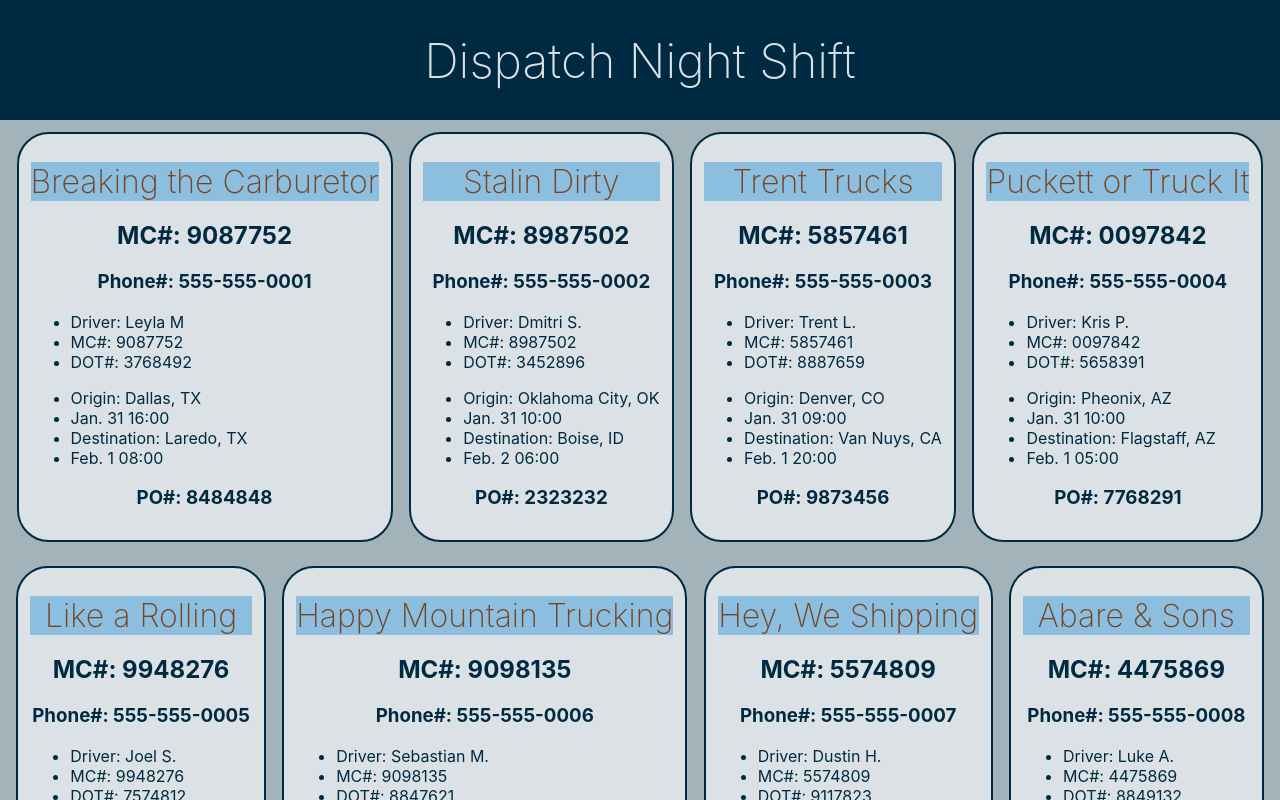
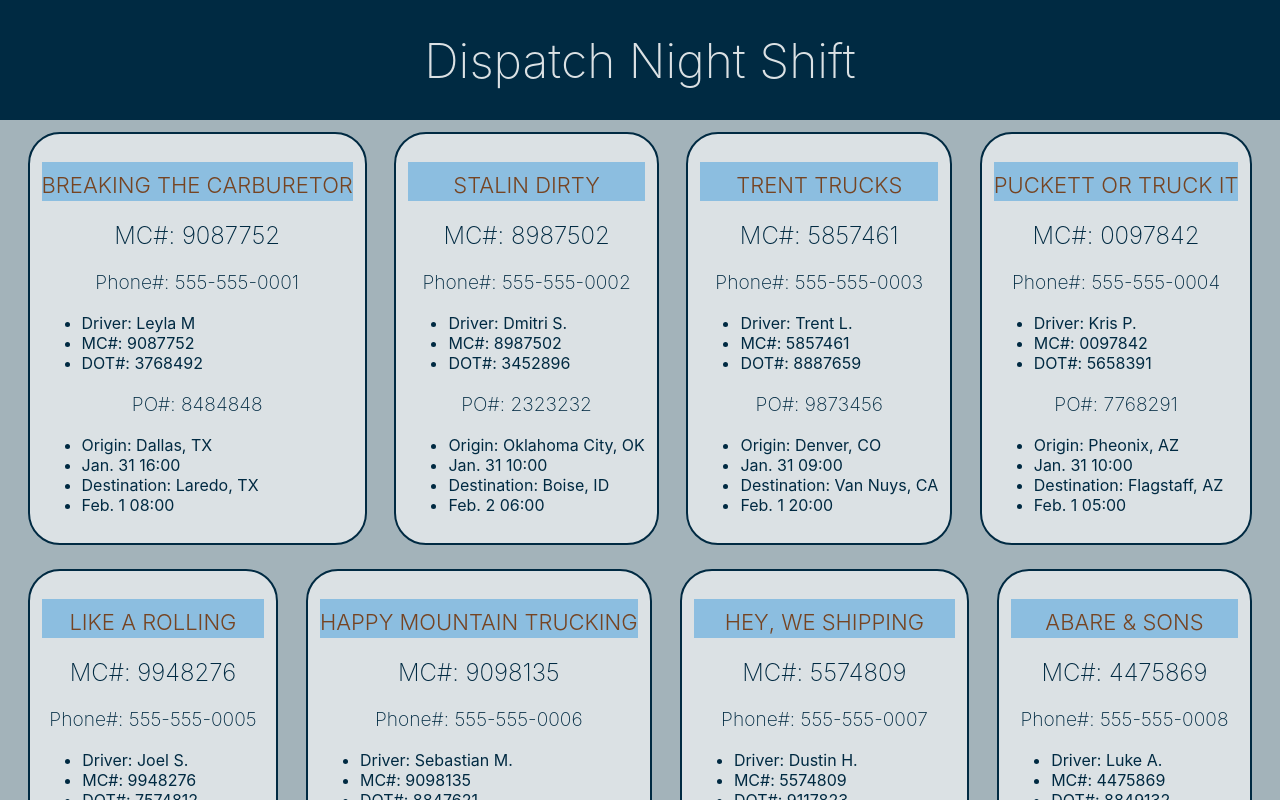
Before and after one commit to david-klock/dispatch_night_shift, a React (Create React App) app: page / in a window 1280 px wide. Shown: the top 800 px of the page. Built offline with nearby package versions, Linux system fonts and the light colour scheme.

Commit message:
added more styling

```diff
--- a/src/App.css
+++ b/src/App.css
@@ -36,13 +36,15 @@ body {
   margin-top: 12px;
   margin-bottom: 12px;
   background-color: #dbe1e4;
+
 }
 
 .companyName{
   text-align: center;
   text-align: center;
   font-size: 2rem;
-  font-weight: 200;
+  font-weight: 300;
+  font-variant-caps: all-small-caps;
   color: #764422;
   background-color: #8cbee0;
   margin: 1rem 0;
@@ -50,8 +52,12 @@ body {
 
 h2 {
   text-align: center;
+  font-size: 1.5rem;
+  font-weight: 200;
 }
 
 h3 {
+  font-size: 1.2rem;
+  font-weight: 200;
   text-align: center;
 }
--- a/src/App.js
+++ b/src/App.js
@@ -15,8 +15,8 @@ const App = () => {
             <div class="card">
               <Mc companyName={data.company_name} mc={data.MC} phone={data.phone} />
               <Driver driverName={data.diver_name} mcNumber={data.MC} dotNumber={data.DOT} />
+              <Reference poNumber={data.po_number} />
               <Load origin={data.current_load.origin} departureTime={data.current_load.departure_time} destination={data.current_load.destination} arrivalTime={data.current_load.arrival_time}/>
-              <Reference poNumber={data.po_number} />
             </div>
           )
         })}
```
